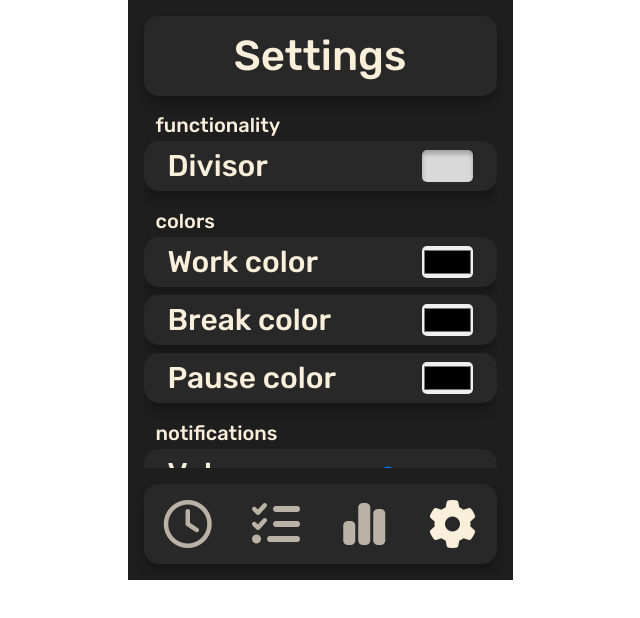
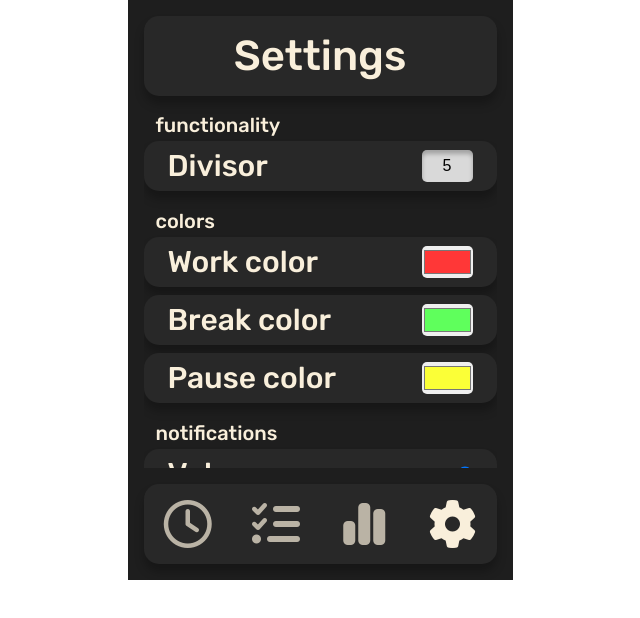
Before and after one commit to Nervyl/flowmodoro, a React (Vite) app in the folder app/: page / in a window 1280 px wide. Both pictures are taken after a click on the button 772 px from the left and 524 px from the top of the page. Shown: the top 618 px of the page, without its empty margins (320-960 px from the left). Built offline with nearby package versions, Linux system fonts and the light colour scheme; no server answers.

Commit message:
feat: Better the functionality of the settings tab

```diff
--- a/app/src/App.tsx
+++ b/app/src/App.tsx
@@ -5,17 +5,6 @@ import Coming from "./components/Coming/Coming";
 import Navbar from "./components/Navbar/Navbar";
 import Settings from "./components/Settings/Settings";
 import { useState, useEffect } from "react";
-// import { chrome } from "chrome";
-
-// function Apasdp() {
-//     return (
-//         <div className="app-container">
-//             <Header text="Settings" />
-//             <Settings />
-//             <Navbar />
-//         </div>
-//     );
-// }
 
 export default function App() {
     const [selectedTab, setSelectedTab] = useState("timer");
@@ -41,6 +30,10 @@ export default function App() {
             }),
         []
     );
+
+    useEffect(() => {
+        chrome.runtime.sendMessage({ action: "popupOpened" });
+    }, []);
 
     const headerText = {
         timer: {
--- a/app/src/components/Settings/Option.tsx
+++ b/app/src/components/Settings/Option.tsx
@@ -1,8 +1,28 @@
-export default function Option({ text, type }: { text: string; type: string }) {
+import { ChangeEventHandler } from "react";
+
+export default function Option({
+    name,
+    text,
+    type,
+    value,
+    handleChange,
+}: {
+    name: string;
+    text: string;
+    type: string;
+    value: number | string | undefined;
+    handleChange: ChangeEventHandler;
+}) {
     return (
         <div className="settings--option-container">
-            <h3 className="settings--option-text">{text}</h3>
-            <input className={`settings--${type} settings--option-input`} type={type} />
+            <h3 className="settings--option-text">{text ?? ""}</h3>
+            <input
+                name={name}
+                onChange={handleChange}
+                value={value ?? ""}
+                className={`settings--${type ?? ""} settings--option-input`}
+                type={type ?? ""}
+            />
         </div>
     );
 }
--- a/app/src/components/Settings/Settings.css
+++ b/app/src/components/Settings/Settings.css
@@ -78,3 +78,33 @@ input::-webkit-inner-spin-button {
     color: var(--font-color);
     margin-right: auto;
 }
+
+.settings--button-container {
+    width: 100%;
+    display: flex;
+    justify-content: flex-end;
+    align-items: center;
+}
+
+.settings--reset-button {
+    display: flex;
+    border: none;
+    /* outline: none; */
+    justify-content: center;
+    align-items: center;
+    height: 50px;
+    width: 48%;
+    border-radius: 15px;
+    box-shadow: 0px 8px 10px rgba(0, 0, 0, 0.25);
+    background-color: var(--primary-color);
+    font-family: "Rubik" sans-serif;
+    font-weight: 500;
+    font-size: 36px;
+    text-align: center;
+    color: var(--font-color);
+    cursor: pointer;
+}
+
+.settings--reset-button:active {
+    transform: scale(0.95);
+}
--- a/app/src/components/Settings/Settings.tsx
+++ b/app/src/components/Settings/Settings.tsx
@@ -1,25 +1,118 @@
 import Option from "./Option";
 import "./Settings.css";
+import { ChangeEvent, useEffect, useState } from "react";
 
 export default function Settings() {
+    const defaultSettings = {
+        divisor: 5,
+        colorWork: "#FF3737",
+        colorBreak: "#5FFF5C",
+        colorPause: "#FBFF37",
+        volume: 100,
+    };
+
+    const [formData, setFormData] = useState(defaultSettings);
+
+    useEffect(() => {
+        chrome.storage.local.get(["divisor", "colors", "volume"], (result) => {
+            try {
+                setFormData({
+                    divisor: result.divisor,
+                    colorWork: result.colors.work,
+                    colorBreak: result.colors.break,
+                    colorPause: result.colors.pause,
+                    volume: result?.volume,
+                });
+            } catch (error) {
+                console.error(error);
+            }
+        });
+    }, []);
+
+    useEffect(() => {
+        // Change the text color on wrong input.
+        const [divisorElement] = document.getElementsByName("divisor");
+        divisorElement.style.color = "#FF0000";
+        if (formData.divisor < 1 || formData.divisor > 999) return;
+        divisorElement.style.color = "#000000";
+
+        const debounceTimer = setTimeout(() => {
+            chrome.storage.local.set({
+                divisor: formData.divisor,
+                colors: { work: formData.colorWork, break: formData.colorBreak, pause: formData.colorPause },
+                volume: formData.volume,
+            });
+            console.log("Debounced chrome set ran!");
+        }, 500);
+
+        return () => {
+            console.log("Debouncing/canceling timeout!");
+            clearTimeout(debounceTimer);
+        };
+    }, [formData]);
+
+    // eslint-disable-next-line @typescript-eslint/no-explicit-any
+    function handleChange(event: ChangeEvent<HTMLInputElement>) {
+        const { name, value } = event.target;
+
+        setFormData((prevFormData) => ({
+            ...prevFormData,
+            [name]: value,
+        }));
+    }
+
+    function resetSettings() {
+        setFormData(defaultSettings);
+    }
+
     return (
         <div className="settings--container">
             <section className="settings--section-container">
                 <h4 className="settings--section-title">functionality</h4>
-                <Option text="Divisor" type="number" />
+                <Option
+                    handleChange={handleChange}
+                    name="divisor"
+                    text="Divisor"
+                    type="number"
+                    value={formData.divisor}
+                />
             </section>
 
             <section className="settings--section-container">
                 <h4 className="settings--section-title">colors</h4>
-                <Option text="Work color" type="color" />
-                <Option text="Break color" type="color" />
-                <Option text="Pause color" type="color" />
+                <Option
+                    handleChange={handleChange}
+                    name="colorWork"
+                    text="Work color"
+                    type="color"
+                    value={formData.colorWork}
+                />
+                <Option
+                    handleChange={handleChange}
+                    name="colorBreak"
+                    text="Break color"
+                    type="color"
+                    value={formData.colorBreak}
+                />
+                <Option
+                    handleChange={handleChange}
+                    name="colorPause"
+                    text="Pause color"
+                    type="color"
+                    value={formData.colorPause}
+                />
             </section>
 
             <section className="settings--section-container">
                 <h4 className="settings--section-title">notifications </h4>
-                <Option text="Volume" type="range" />
+                <Option handleChange={handleChange} name="volume" text="Volume" type="range" value={formData.volume} />
             </section>
+
+            <div className="settings--button-container">
+                <button onClick={resetSettings} className="settings--reset-button">
+                    Reset
+                </button>
+            </div>
         </div>
     );
 }
```
Also changed, not shown: app/src/background.tsx (+9 -3 lines).
